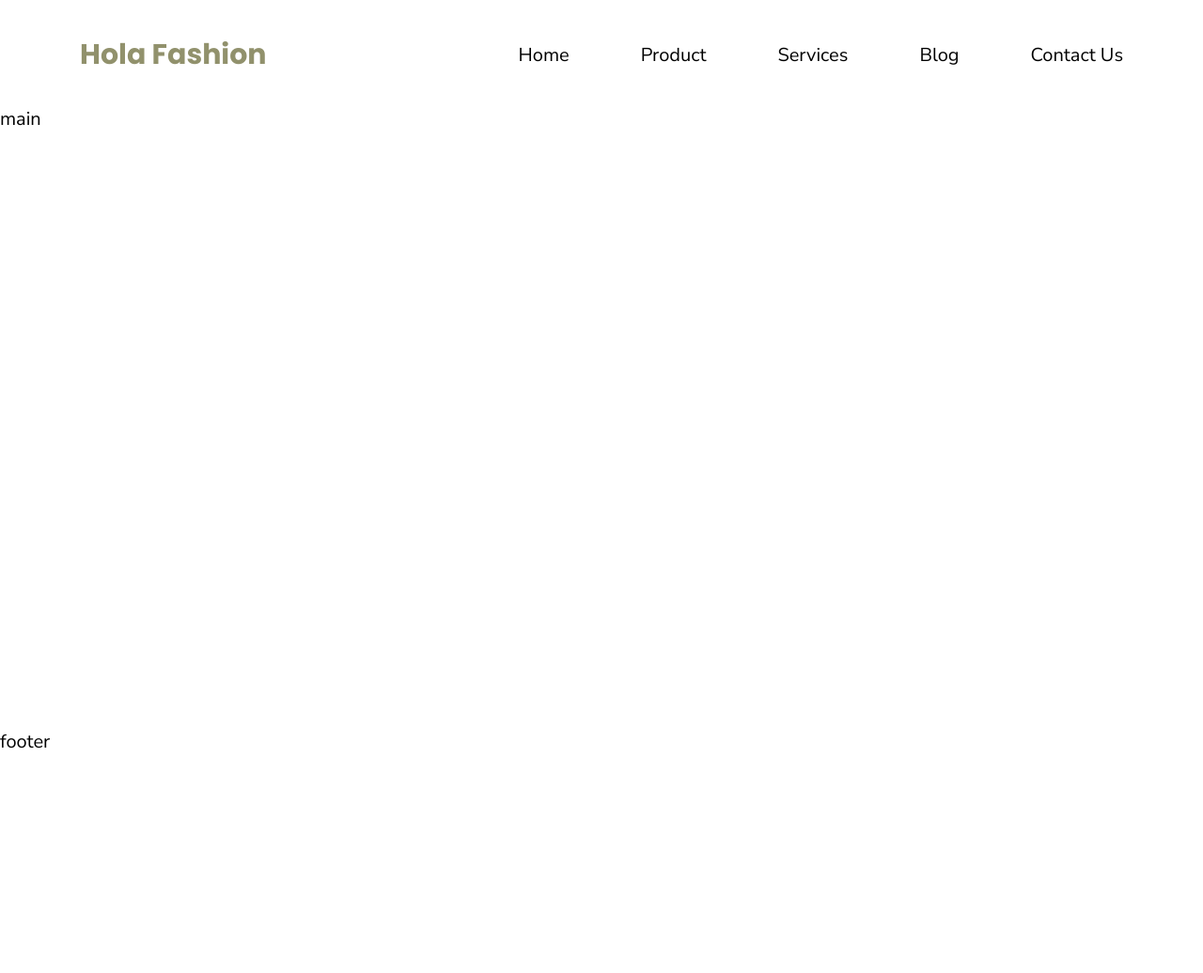
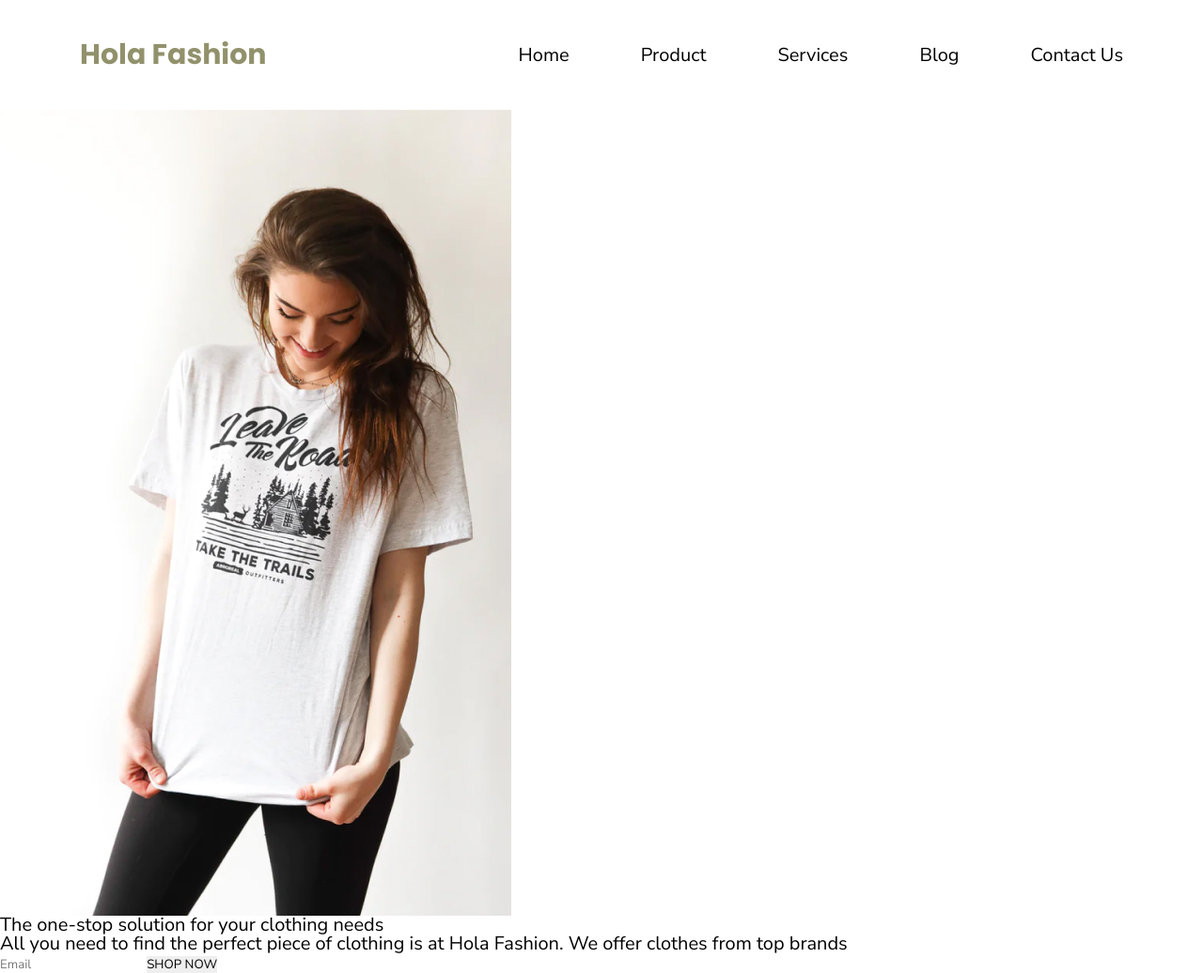
Before and after one commit to LopitalSergei/Hola-Fashion, a plain HTML site: page index.html in a window 1280 px wide. Shown: the whole page at 94% size. Before the commit the page ends 800 px from the top, so only its background shows below. Drawn offline with nearby package versions, Linux system fonts and the light colour scheme.

Commit message:
add main carcass

```diff
--- /dev/null
+++ b/#Source/page.scss
@@ -0,0 +1 @@
+@import "main-block.scss";
--- a/#Source/style.scss
+++ b/#Source/style.scss
@@ -31,7 +31,7 @@ body {
 @import "header.scss";
 
 // Контент
-@import "main.scss";
+@import "page.scss";
 
 // Footer
 @import "footer.scss";
--- a/index.html
+++ b/index.html
@@ -39,11 +39,24 @@
 			</div>
 		</header>
 		<main class="page">
-			main
+			<section class="page__main main">
+				<div class="main__image">
+					<img src="img/main_img.jpg" alt="">
+				</div>
+				<div class="main__body">
+					<div class="main__title">The one-stop solution
+						for your clothing needs
+					</div>
+					<div class="main__text">All you need to find the perfect piece of clothing is at Hola Fashion. We offer
+						clothes from top brands</div>
+					<form action="" class="main__form">
+						<input class="main__input" type="email" placeholder="Email">
+						<button class="main__button">SHOP NOW</button>
+					</form>
+				</div>
+
+			</section>
 		</main>
-		<footer class="footer">
-			footer
-		</footer>
 	</div>
 	<script src="https://code.jquery.com/jquery-3.4.1.slim.min.js"></script>
 	<script src="js/script.js"></script>
```
Also changed, not shown: #Source/main-block.scss (added), #Source/main.scss (deleted), img/main_img.jpg (added).
